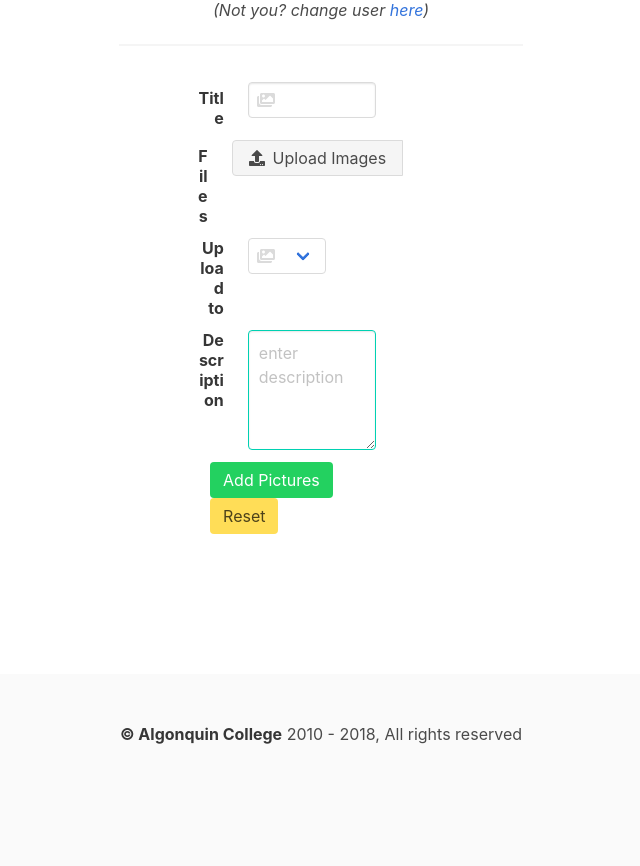
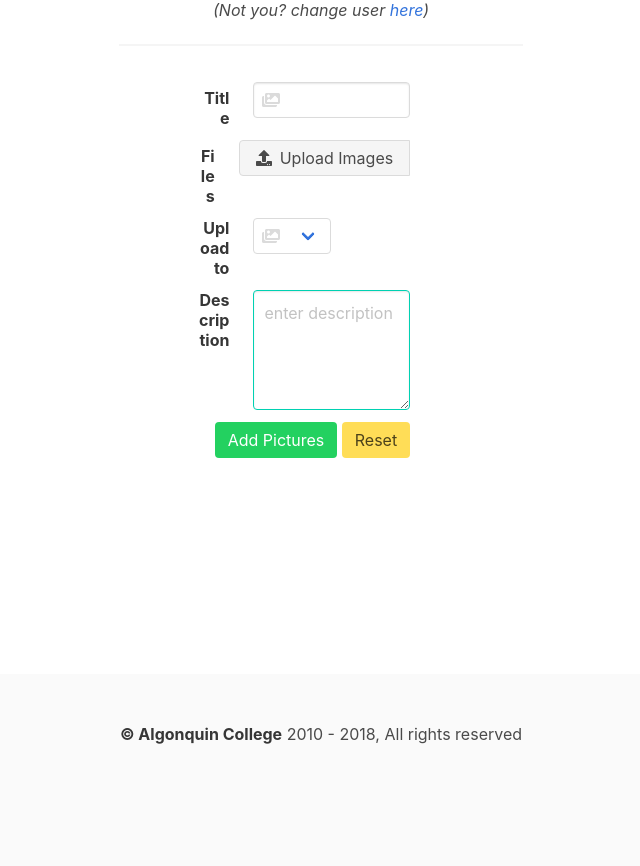
Before and after one commit to ibra0203/AlgonguinCollegeSocialMediaSite, a PHP site: page /UploadPictures.php in a window 1280 px wide. Shown: the part 178-1044 px from the top of the page, without its empty margins (319-959 px from the left). Run offline with PHP 8.4, Linux system fonts and the light colour scheme; the visitor is signed in with stand-in values (Sample User, id 1); data that the repository does not hold is empty; some libraries are stand-ins or nearby versions.

Commit message:
update repo

```diff
--- a/src/AddAlbum.php
+++ b/src/AddAlbum.php
@@ -108,7 +108,7 @@ include 'shared/header.php';
                   <div class="control">
                   </div>
                 </div>
-                    <div class="control">
+                    <div class="control ">
                     <input
                       class="button is-success"
                       type="submit" value="Add" name="submit" >
--- a/src/AddFriend.php
+++ b/src/AddFriend.php
@@ -22,7 +22,7 @@ if($_POST['submit'])
 <div class="section hero is-fullheight">
   <div class="container">
     <div class="column is-5 is-offset-3 has-text-left">
-    <h1 class="title is-1 has-text-centered">My Add Friends</h1>
+    <h1 class="title is-1 has-text-centered">Add Friends</h1>
       <?php  include 'shared/welcome.php' ;?>
 
       <h2 class="subtitle has-text-centered">
--- a/src/MyAlbums.php
+++ b/src/MyAlbums.php
@@ -95,7 +95,7 @@ include 'shared/header.php';
                   <span class='icon is-large '>
                     <i class='far fa-lg fa-trash-alt'></i>
                   </span>
-                </button>
+
 
                 </td>";
             echo "</tr>";
--- a/src/MyFriends.php
+++ b/src/MyFriends.php
@@ -67,9 +67,9 @@ include 'shared/header.php';
 
 <div class="columns is-5">
     <div class="column has-background-grey-lighter">
-    <h2 class="subtitle "> Friends:</h2>
+    <h2 class="subtitle has-text-left "> Friends:</h2>
 
-        <table class="table is-fullwidth">
+        <table class="table is-striped is-fullwidth">
             <thead>
               <tr>
                 <th><i class="fa fa-user"></i>&nbsp;Name</th>
@@ -110,7 +110,7 @@ include 'shared/header.php';
 
 
   <div class="column has-background-light">
-        <h2 class="subtitle "> Friends Requests:</h2>
+        <h2 class="subtitle has-text-left"> Friends Requests:</h2>
         <table class="table is-fullwidth is-striped">
             <thead>
                 <th colspan='8'><i class="fa fa-user"></i>&nbsp;Name</th>
--- a/src/UploadPictures.php
+++ b/src/UploadPictures.php
@@ -34,7 +34,7 @@ include 'shared/header.php';
   <div class="container">
   <h1 class="title is-1 has-text-centered">Upload Pictures</h1>
       <?php  include 'shared/welcome.php' ;?>
-    <div class="column is-6 is-offset-2 has-text-left">
+    <div class="column is-7 is-offset-2 has-text-left">
 
 
 
@@ -69,12 +69,12 @@ include 'shared/header.php';
                   </div>
                 </div>
               </div>
-              <div class="field is-horizontal">
+              <div class="field is-horizontal ">
                   <div class="field-label is-normal">
                     <label class="label">Files</label>
                   </div>
                   <div class="field-body">
-                      <div class="file has-name is-fullwidth">
+                      <div id="files" class="file has-name is-fullwidth" >
                         <label class="file-label">
                           <input class="file-input file-upload" type="file" name="files">
                           <span class="file-cta">
@@ -151,11 +151,13 @@ include 'shared/header.php';
 <script>
 let uploadImg = document.querySelector('.file-upload');
 let fileLabel = document.querySelector('.file-text');
+const fileBtn = document.querySelector('#files');
 uploadImg.addEventListener('change', (e) => {
       let text = 'Choose a File';
       const files = Array.from(e.target.files);
       files.length !== 0 ? text = files[0].name : 'Upload Images...';
       fileLabel.innerHTML = text;
+      fileBtn.classList.add('is-success');
 });
 </script>
 <?php include 'shared/footer.php'; ?>
--- a/src/helpers/albums.php
+++ b/src/helpers/albums.php
@@ -29,11 +29,13 @@
 
     function deleteAlbum($db, $owner, $album) {
 
+        // remove pictures first
         $st ="DELETE from `Picture`
              WHERE `Picture`.`Album_Id` = :album ";
         $prepSt = $db->prepare($st);
         $prepSt->execute(['album' => $album]);
 
+        // delete album
         $st = "DELETE from `Album`
                WHERE `Album`.`Album_Id` = :album_id
                AND `Album`.`Owner_Id`= :owner";
--- a/src/helpers/friends.php
+++ b/src/helpers/friends.php
@@ -28,7 +28,7 @@
   }
 
   // TODO
-  // Join `User`.`UserId` = `Friendship`.`Friend_RequesteeId`
+  // Join `User`.`UserId` = `Friendship`.`Friend_RequesteeId` gets the friend requests you requests for, there has to be a less verbose way to do both
   function getMyFriends($db, $user) {
     $st = "SELECT `User`.`UserId`, `Friendship`.`*`,`User`.`Name`
             FROM `Friendship`
@@ -52,7 +52,4 @@
     $prepSt->execute(['requester'=>$requester_id,'requestee'=>$user_id]);
   }
 
-
-
-
 ?>
```
